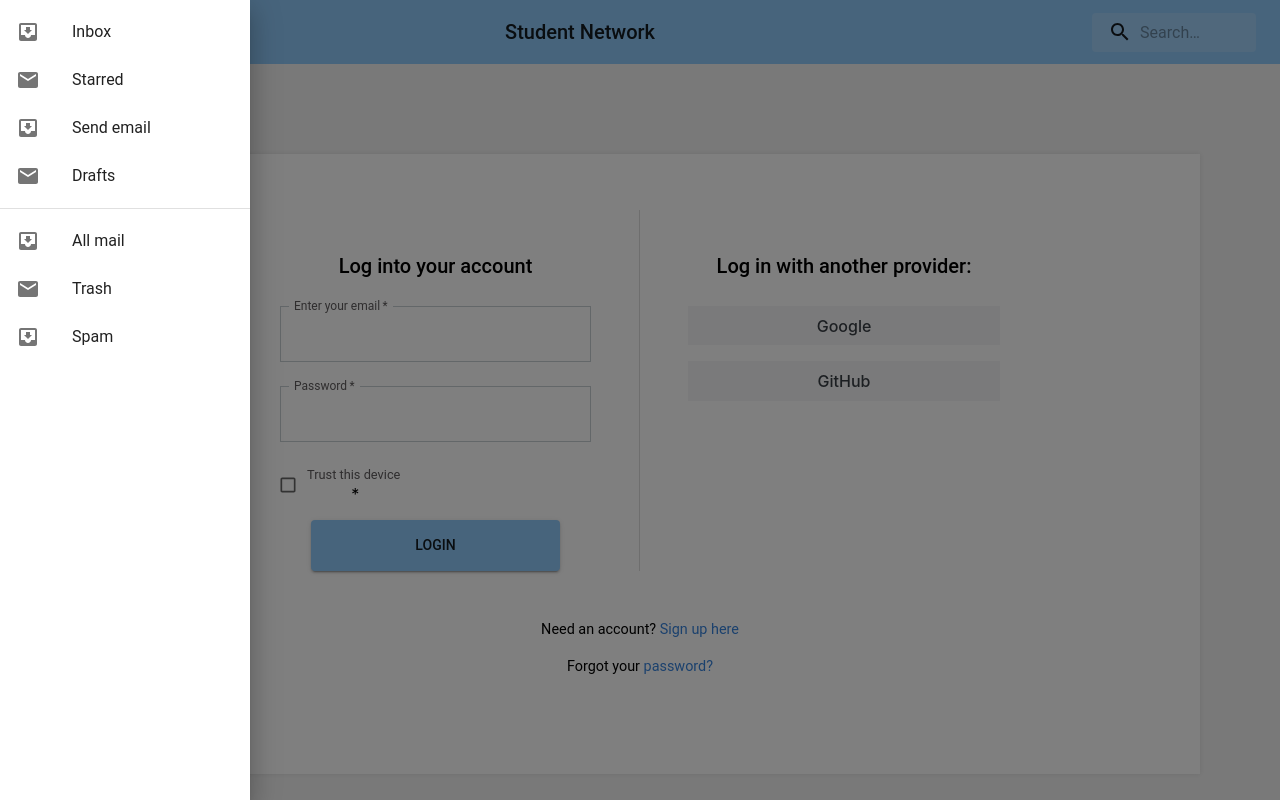
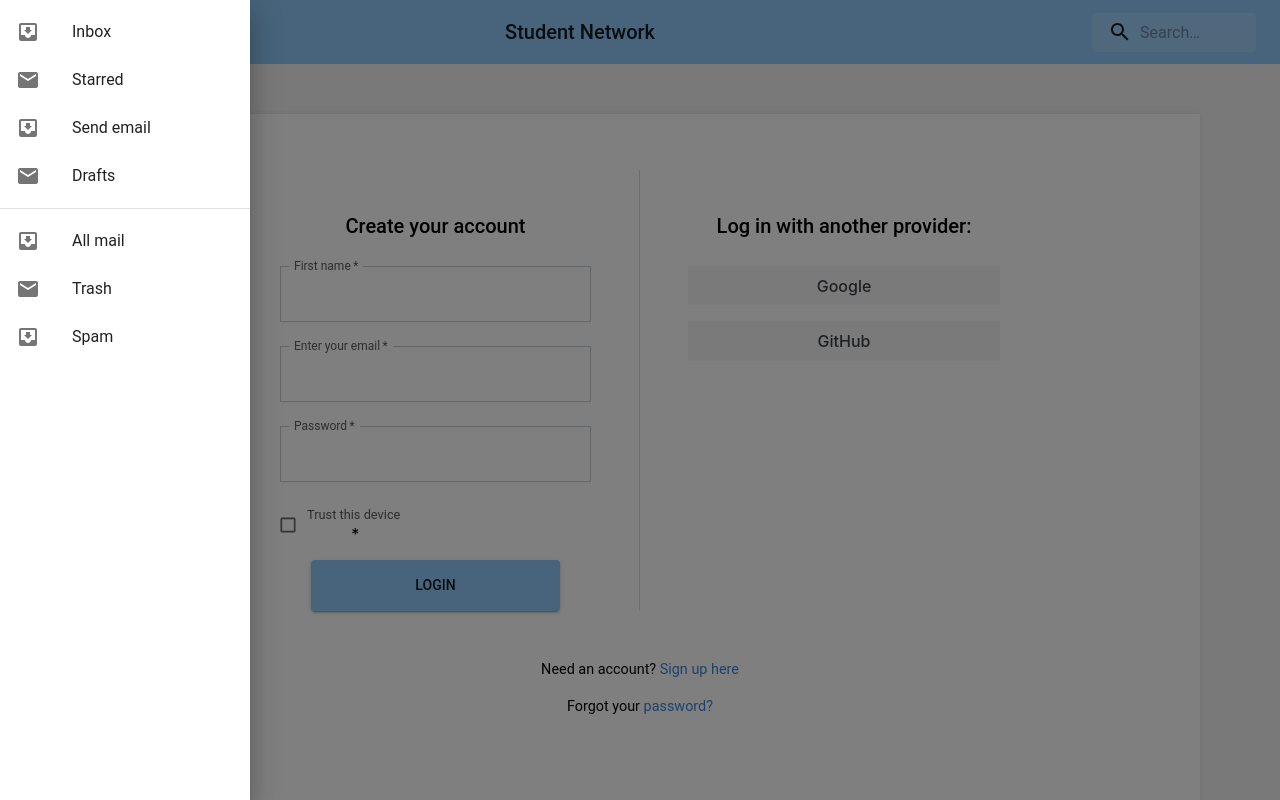
Before and after one commit to m-code-ing/student-directory-fe, a React (Create React App) app: page / in a window 1280 px wide. Shown: the top 800 px of the page. Built offline with nearby package versions, Linux system fonts and the light colour scheme.

Commit message:
move RegistrationForm related components in their own directory

```diff
--- a/src/App.tsx
+++ b/src/App.tsx
@@ -6,7 +6,7 @@ import styled from '@emotion/styled'
 import { Grid, Paper, ThemeProvider, createTheme } from '@mui/material'
 import type { Theme } from '@mui/material'
 import SearchAppBar from './components/AppBar'
-import LoginPage from './components/RegistrationForm'
+import LoginPage from './components/RegistrationForm/RegistrationForm'
 import { BrowserRouter } from 'react-router-dom'
 
 const { name, profilePictureUrl, email, phoneNumber, major, gpa } = userProfileProps
--- a/src/components/RegistrationForm.tsx
+++ b/src/components/RegistrationForm/RegistrationForm.tsx
@@ -14,7 +14,7 @@ import { useForm, SubmitHandler, FormProvider } from 'react-hook-form'
 import { Link } from 'react-router-dom'
 import { literal, object, string, TypeOf } from 'zod'
 import { zodResolver } from '@hookform/resolvers/zod'
-import FormInput from '../components/FormInput'
+import FormInput from './FormInput'
 // import { ReactComponent as GoogleLogo } from '../assets/google.svg'
 // import { ReactComponent as GitHubLogo } from '../assets/github.svg'
 import styled from '@emotion/styled'
@@ -127,9 +127,10 @@ const LoginPage: FC = () => {
                       component="h1"
                       sx={{ textAlign: 'center', mb: '1.5rem' }}
                     >
-                      Log into your account
+                      Create your account
                     </Typography>
 
+                    <FormInput label="First name" type="text" name="first-name" focused required />
                     <FormInput
                       label="Enter your email"
                       type="email"
```
Also changed, not shown: src/components/RegistrationForm/FormInput.tsx (renamed from src/components/FormInput.tsx).
